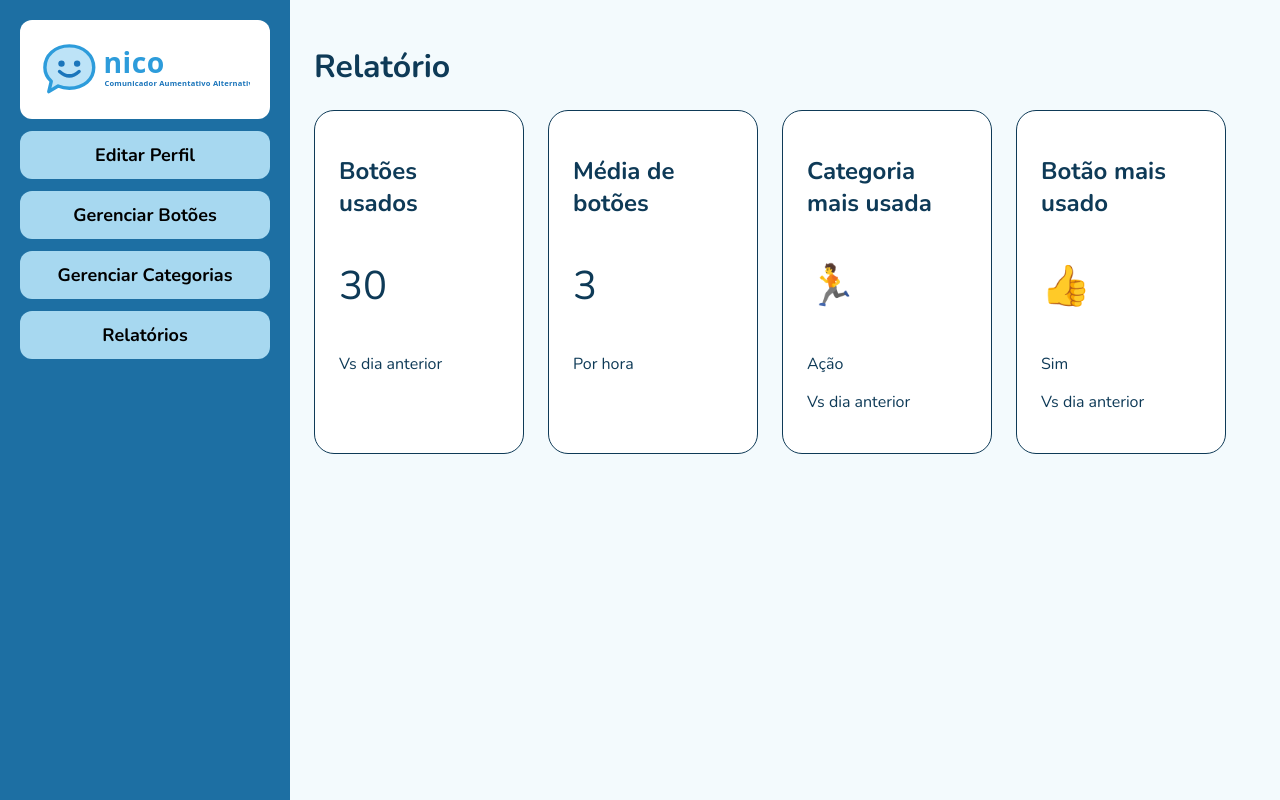
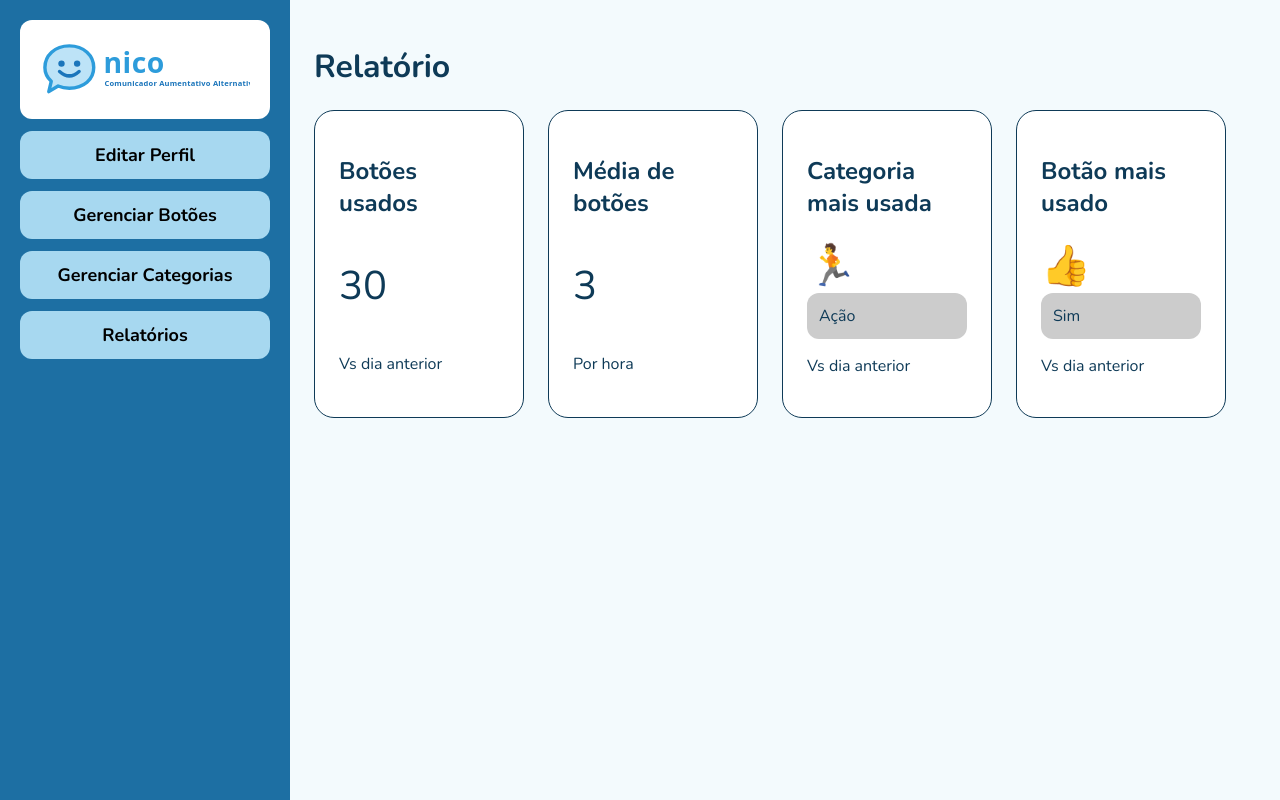
Before and after one commit to josefmello/frontend-nico, a React app: page / in a window 1280 px wide. Built offline with nearby package versions, Linux system fonts and the light colour scheme; the HTML template or start-up script is replaced by a standard one.

Commit message:
style(view): estilizando o nome da figura nos cartões

```diff
--- a/src/pages/Relatorio.css
+++ b/src/pages/Relatorio.css
@@ -12,6 +12,7 @@
 
 .figura {
     font-size: 40px;
+    margin: 0;
 }
 
 .cartoes {
@@ -22,3 +23,10 @@
 .conteudo-main {
     padding: 24px;
 }
+
+.nome {
+    background-color: #ccc;
+    border-radius: 12px;
+    padding: 12px;
+    margin: 0;
+}
```
